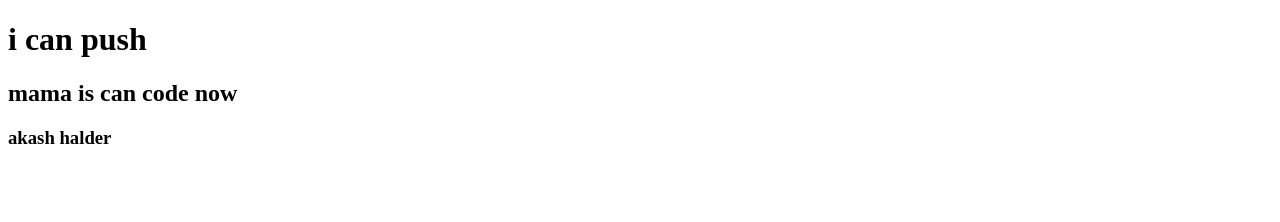
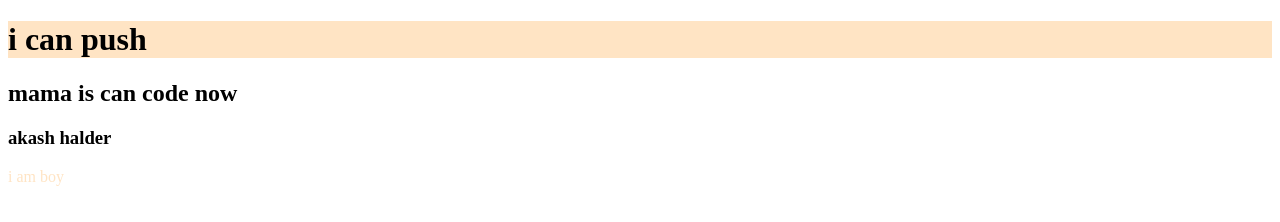
Before and after one commit to 5akash/my-second-repo, a plain HTML site: page index.html in a window 1280 px wide. Drawn offline with Linux system fonts and the light colour scheme.

Commit message:
style css

```diff
--- a/index.html
+++ b/index.html
@@ -5,10 +5,12 @@
     <meta http-equiv="X-UA-Compatible" content="IE=edge">
     <meta name="viewport" content="width=`, initial-scale=1.0">
     <title>my-second-repo</title>
+    <link rel="stylesheet" href="style.css">
 </head>
 <body>
     <h1> i can push</h1>
     <h2>mama is can code now</h2>
     <h3>akash halder </h3>
+    <p>i am boy</p>
 </body>
 </html>
--- /dev/null
+++ b/style.css
@@ -0,0 +1,6 @@
+p{
+    color: bisque;
+}
+h1{
+    background-color: bisque;
+}
```
